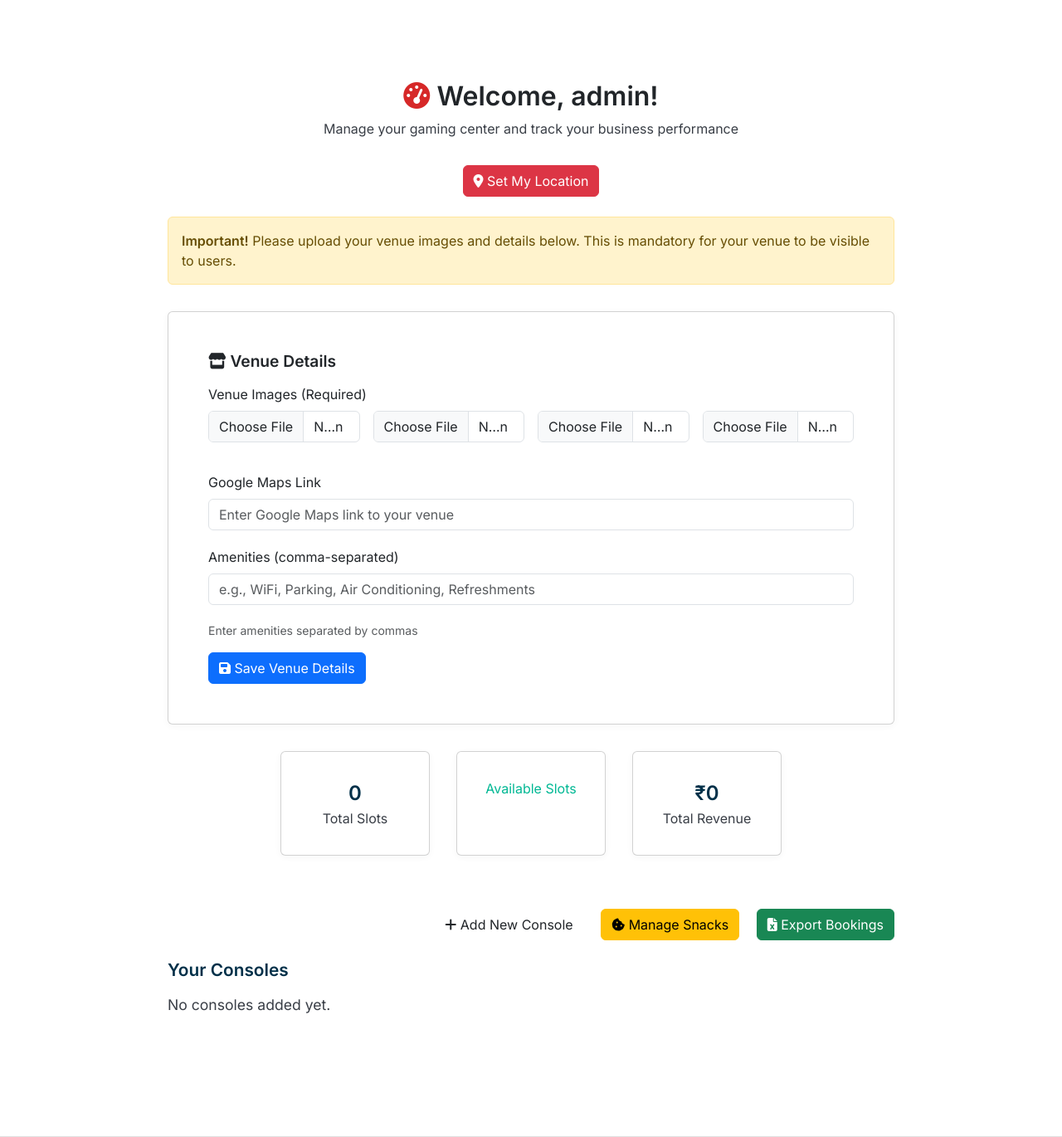
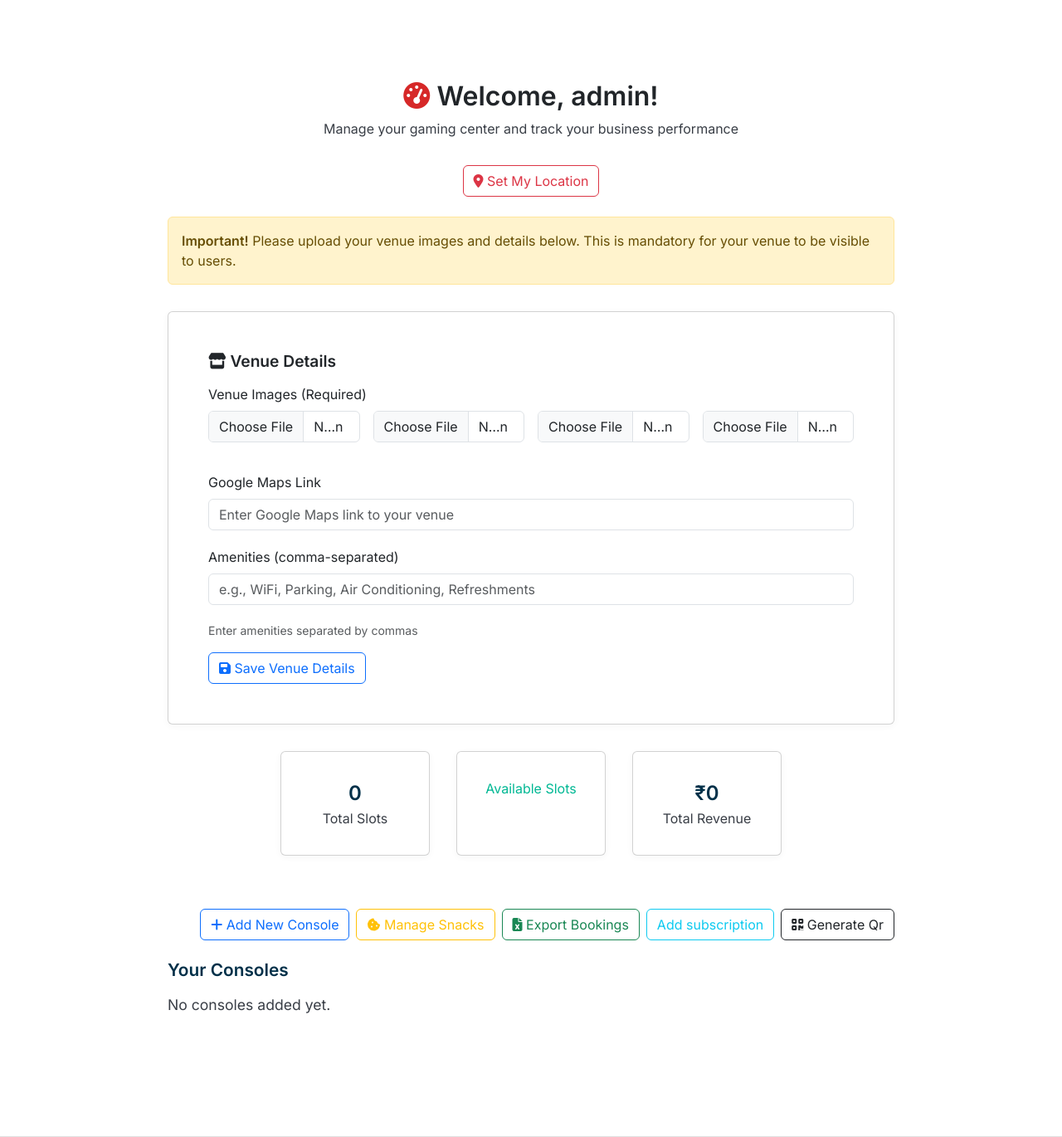
Before and after one commit to aravindkr-dev/vennuez, a Flask app: page /dashboard in a window 1280 px wide. Shown: the part 344-1714 px from the top of the page at 83% size. Run offline with Flask 3, Linux system fonts and the light colour scheme; a user stored in the database is signed in.

Commit message:
Adde the code with subscription to the project but didnt add an option to pay with that while booking

```diff
--- a/templates/base.html
+++ b/templates/base.html
@@ -123,7 +123,10 @@
             <ul class="dropdown-menu dropdown-menu-end">
               {% if session.user_type == 'owner' %}
                 <li><a class="dropdown-item" href="{{ url_for('dashboard') }}">Dashboard</a></li>
+                <li><a class="dropdown-item" href="{{ url_for('logout') }}">Logout</a></li>
               {% endif %}
+              <li><a class="dropdown-item" href="{{ url_for('user_dashboard') }}">My Bookings</a></li>
+              <li><a class="dropdown-item" href="{{ url_for('my_subscriptions') }}">My Subscriptions</a></li>
               <li><a class="dropdown-item" href="{{ url_for('logout') }}">Logout</a></li>
             </ul>
           </div>
--- a/templates/dashboard.html
+++ b/templates/dashboard.html
@@ -13,7 +13,7 @@
         </div>
         <div style="display: flex; justify-content: center; align-items: center; margin-bottom: 1.5rem;">
             {% if not owner.google_maps_link %}
-            <button id="set-location-btn" class="btn btn-danger" style="background-color: #dc3545; border-color: #dc3545; color: #fff;" onclick="setMyLocation()">
+            <button id="set-location-btn" class="btn btn-outline-danger" onclick="setMyLocation()">
                 <i class="fas fa-map-marker-alt"></i> Set My Location
             </button>
             <script>
@@ -49,7 +49,6 @@
         </div>
         {% endif %}
 
-        <!-- Venue Details Section -->
         {% if not venue_details_complete %}
         <div class="card" style="margin-bottom: 2rem;">
             <div class="card-body">
@@ -95,7 +94,7 @@
                         <input type="text" name="amenities" class="form-control" value="{{ owner.amenities or '' }}" placeholder="e.g., WiFi, Parking, Air Conditioning, Refreshments">
                         <div class="form-text">Enter amenities separated by commas</div>
                     </div>
-                    <button type="submit" class="btn btn-primary">
+                    <button type="submit" class="btn btn-outline-primary">
                         <i class="fas fa-save"></i> Save Venue Details
                     </button>
                 </form>
@@ -117,15 +116,21 @@
                 <div style="color: var(--secondary);">Total Revenue</div>
             </div>
         </div>
-        <div style="text-align: right; margin-bottom: 1.5rem;">
-            <a href="{{ url_for('add_console') }}" class="btn">
+        <div class="d-flex flex-wrap justify-content-end gap-2 mb-4">
+          <a href="{{ url_for('add_console') }}" class="btn btn-outline-primary">
             <i class="fas fa-plus"></i> Add New Console
           </a>
-            <a href="{{ url_for('manage_snacks') }}" class="btn btn-warning" style="margin-left: 1rem;">
+          <a href="{{ url_for('manage_snacks') }}" class="btn btn-outline-warning">
             <i class="fas fa-cookie-bite"></i> Manage Snacks
           </a>
-            <a href="{{ url_for('export_bookings') }}" class="btn btn-success" style="margin-left: 1rem;">
+          <a href="{{ url_for('export_bookings') }}" class="btn btn-outline-success">
             <i class="fas fa-file-excel"></i> Export Bookings
+          </a>
+          <a href="{{ url_for('add_subscription') }}" class="btn btn-outline-info">
+            <i class="bi bi-person-plus"></i> Add subscription
+          </a>
+          <a href="{{ url_for('generate_qr') }}" class="btn btn-outline-dark">
+            <i class="fas fa-qrcode"></i> Generate Qr
           </a>
         </div>
         <div class="dashboard-consoles">
@@ -138,7 +143,7 @@
                     <div style="margin-bottom: 0.5rem;"><i class="fas fa-rupee-sign"></i> ₹{{ console.hourly_rate }}/hr</div>
                     <div style="margin-bottom: 0.5rem;"><i class="fas fa-calendar-alt"></i> Added: {{ console.added_on }}</div>
                     <div style="margin-bottom: 1rem;">
-                        <a href="{{ url_for('console_details', console_id=console.id) }}" class="btn btn-secondary" style="width: 100%;">Manage</a>
+                        <a href="{{ url_for('console_details', console_id=console.id) }}" class="btn btn-outline-secondary" style="width: 100%;">Manage</a>
                     </div>
                 </div>
                 {% else %}
```
Also changed, not shown: instance/gaming_center.db. Lines whose indentation alone changed are shown as unchanged.
